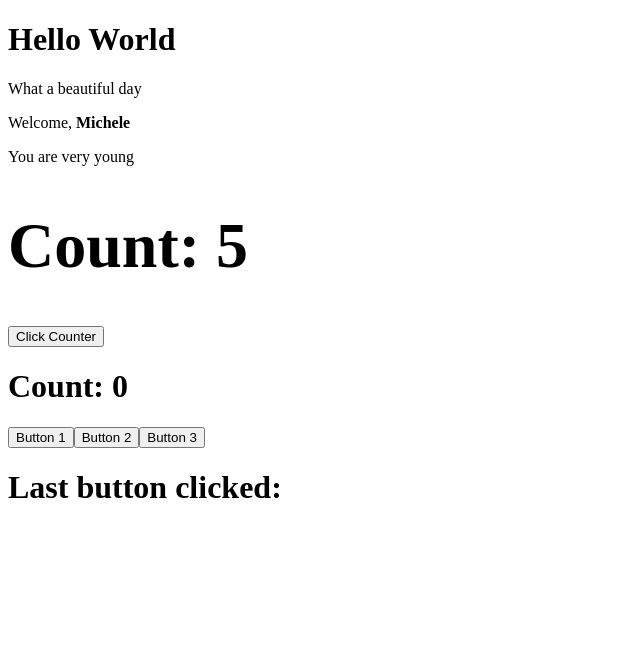
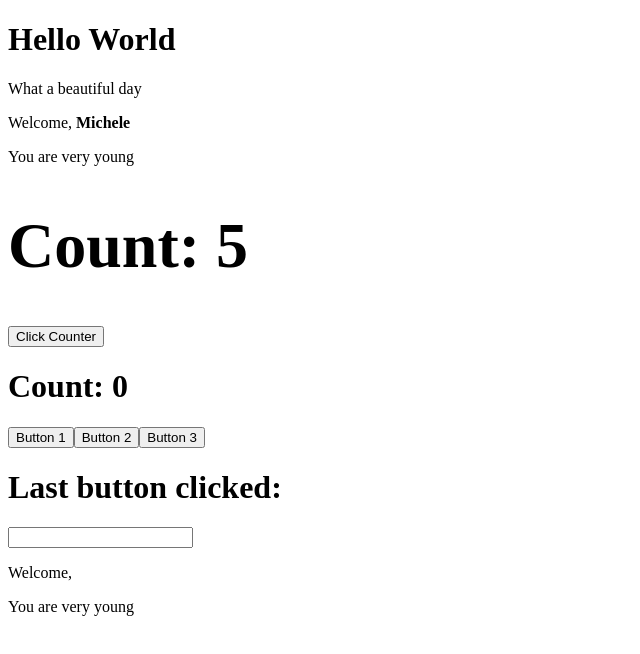
Before and after one commit to Micheleg27/react-exercises, a React (Create React App) app: page / in a window 1280 px wide. Shown: the top 654 px of the page, without its empty margins (0-640 px from the left). Built offline with nearby package versions, Linux system fonts and the light colour scheme.

Commit message:
forms-01

```diff
--- a/src/App.js
+++ b/src/App.js
@@ -4,6 +4,7 @@ import { Welcome } from "./Welcome";
 import { Counter } from "./Counter";
 import { ClickCounter } from "./ClickCounter";
 import { ClickTracker } from "./ClickTracker";
+import { InteraciveWelcome } from "./InteractiveWelcome";
 
 export default class App extends React.Component {
     render(){
@@ -13,6 +14,7 @@ export default class App extends React.Component {
                 <Counter />
                 <ClickCounter />
                 <ClickTracker />
+                <InteraciveWelcome />
                 </div>;
     }
 }
--- /dev/null
+++ b/src/InteractiveWelcome.js
@@ -0,0 +1,33 @@
+import React from "react";
+import { Welcome } from './Welcome'
+
+export class InteraciveWelcome extends React.Component {
+    constructor(props){
+        super(props)
+
+        this.state = {
+            value: '',
+        }
+
+        // const HandleName = (event) => {
+        //     return this.state.value = event.target.value
+        // }
+        // Nel costruttore non potrò usare il setState avendo già la possibilità di accedere
+        // e cambiare il valore della proprietà. Al di fuori di questo tale operazione
+        // può essere effettuata tramite il metodo setState
+
+    }
+
+        HandleName = (event) => {
+            this.setState(() => {
+                return {value: event.target.value}
+            })
+        }
+
+    render(){
+        return (<div>
+                <input onChange={this.HandleName}></input>
+                <Welcome name={this.state.value}/>
+        </div>)
+    }
+}
```
